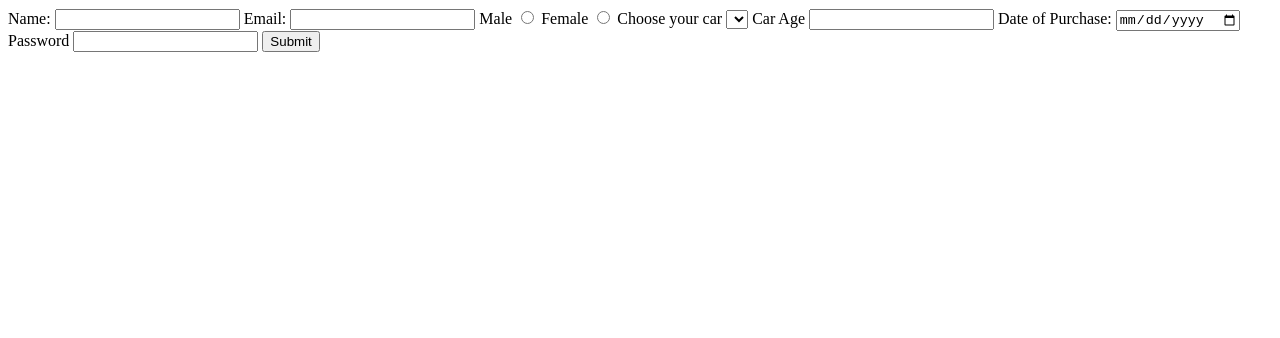
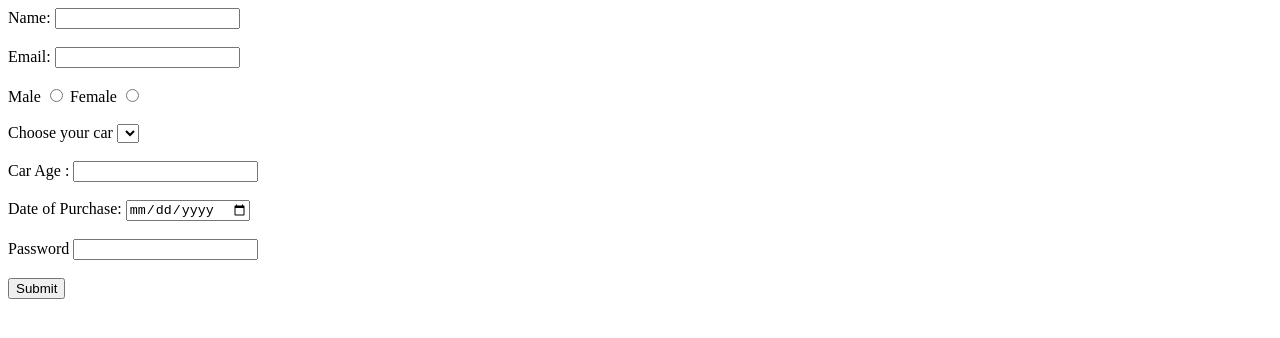
Before and after one commit to acciojob/car-insurance-form-megha77777, a website: page main.html in a window 1280 px wide. Drawn offline with Linux system fonts and the light colour scheme.

Commit message:
created a submission

```diff
--- a/main.html
+++ b/main.html
@@ -8,35 +8,37 @@
 
 <body>
 	<!-- the entire body must be written by student -->
+	<form>
 	<label for="name">Name: </label>
 	<input type="Text" id="name" required>
-
+	<br><br>
 	<label for="email">Email: </label>
 	<input type="Email" id="email" required>
-
+	<br><br>
 	<label for="gender_m">Male</label>
 	<input type="radio" id="gender_m" name="gender" required>
 	<label for="gender_f">Female</label>
 	<input type="radio" id="gender_f" name="gender" required>
-
+	<br><br>
 	<label for="cars">Choose your car</label>
 	<select type="Dropdown" id="cars">
 		<option value="BMW"></option>
 		<option value="Audi"></option>
 		<option value="Mercedez"></option>
 	</select>
-
-	<label for="carage">Car Age </label>
+	<br><br>
+	<label for="carage">Car Age :</label>
 	<input type="number" id="carage" required>
-
+	<br><br>
 	<label for="dop">Date of Purchase: </label>
 	<input type="Date" id="dop" required>
-
+	<br><br>
 	<label for="password">Password </label>
 	<input text="Password" id="password" required>
-
+	<br><br>
 <!-- 	<input type="submit" id="button"> -->
 	<button type="submit">Submit</button>
+	</form>
     <script type="text/javascript" src="./script.js">
 </script>
 
```
